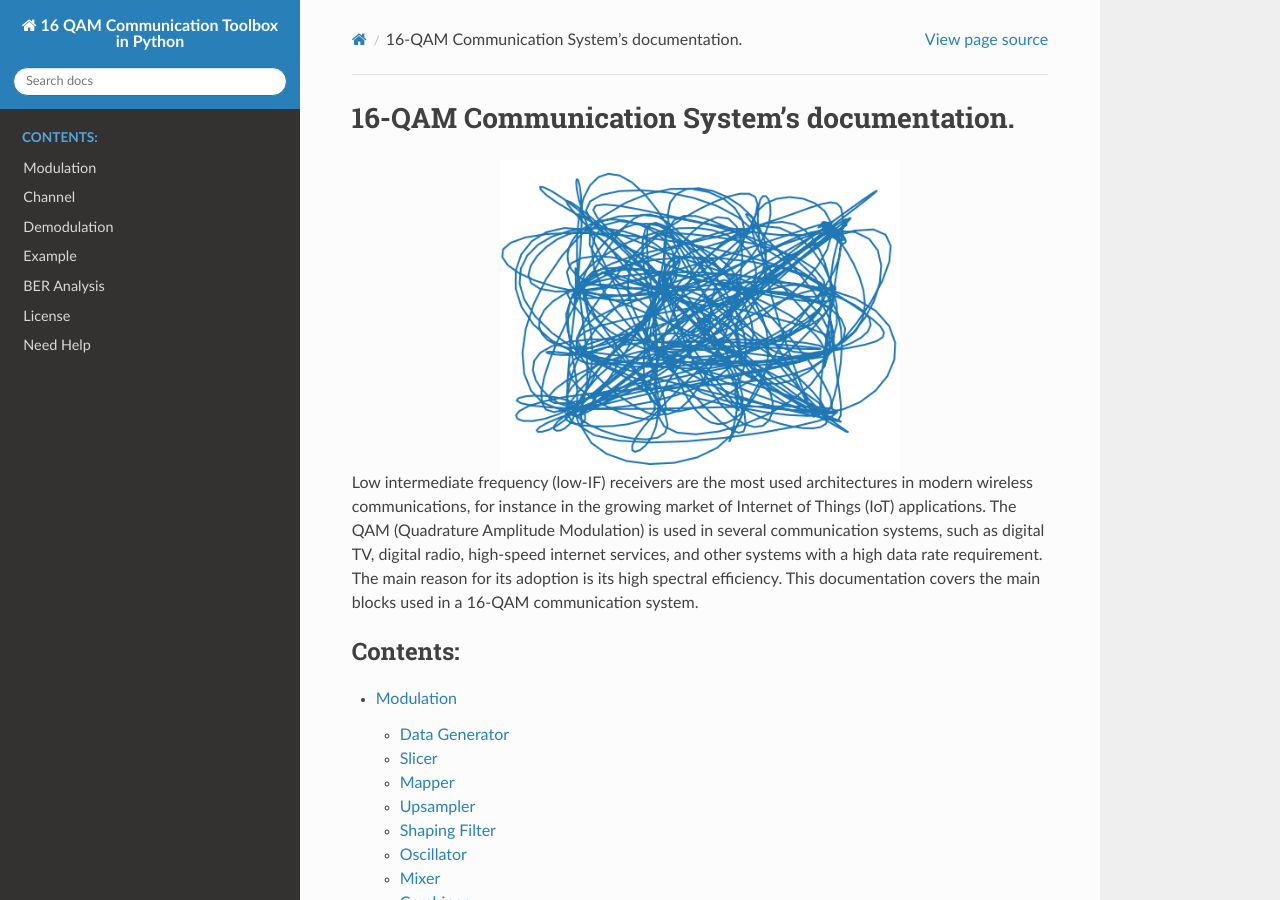
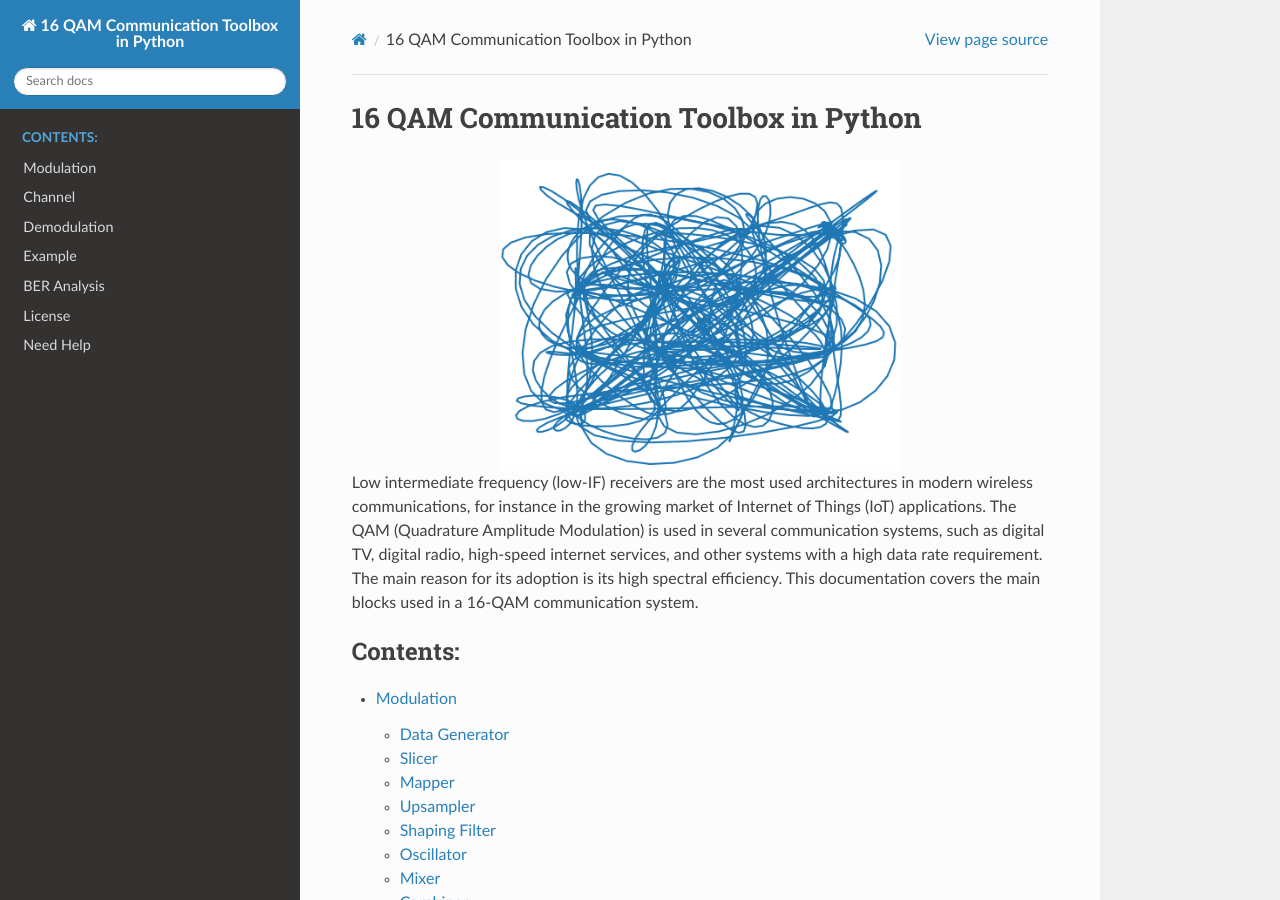
Before and after one commit to arthurmorbach/16-QAM-Communication-Toolbox-in-Python, a Sphinx documentation site: the page built from docs/index.rst, in a window 1280 px wide and 900 px high. Built offline with Sphinx 7.4.7 and the Read the Docs theme 2.0.0, drawn with Linux system fonts in a browser that asks for light colours; part of the change alters nothing that is shown.

Commit message:
Update index.rst

```diff
--- a/docs/index.rst
+++ b/docs/index.rst
@@ -1,9 +1,4 @@
-.. 16-QAM Communication System documentation master file, created by
-   sphinx-quickstart on Tue Feb  9 19:32:39 2021.
-   You can adapt this file completely to your liking, but it should at least
-   contain the root `toctree` directive.
-
-16-QAM Communication System's documentation.
+16 QAM Communication Toolbox in Python
 =======================================================
 
 .. image:: rst/images/open.png
```
